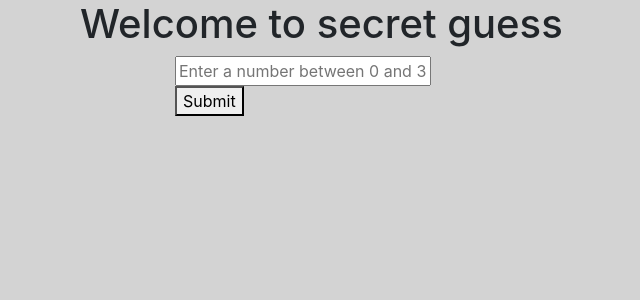
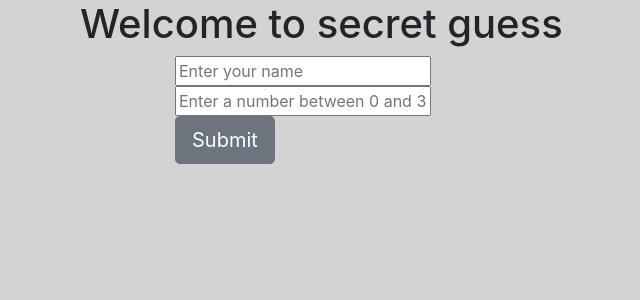
Before and after one commit to JesusFernandez1986/gues_with_flask, a Flask app: page / in a window 1280 px wide. Shown: the top 300 px of the page, without its empty margins (290-930 px from the left). Run offline with Flask 2, Linux system fonts and the light colour scheme; some libraries are stand-ins or nearby versions.

Commit message:
updated some styles through bootstrap

```diff
--- a/main.py
+++ b/main.py
@@ -13,6 +13,7 @@ def index():
         if not request.cookies.get('secret_number', False): # Si no hay cookie la genera
             response.set_cookie('secret_number', str(random.randint(1, 30)))
         return response # Devuelve la respuesta en forma de render_template
+
 
     elif request.method == "POST":
         if request.form.get('guess', False): # Para evitar trampas de aplicaciones que hagan request directas
--- a/templates/base.html
+++ b/templates/base.html
@@ -4,7 +4,7 @@
         <meta charset="UTF-8">
         <title>{% block title %}{% endblock title %}</title>
         <link rel="stylesheet" href="https://stackpath.bootstrapcdn.com/bootstrap/4.3.1/css/bootstrap.min.css" integrity="sha384-ggOyR0iXCbMQv3Xipma34MD+dH/1fQ784/j6cY/iJTQUOhcWr7x9JvoRxT2MZw1T" crossorigin="anonymous">
-        <link rel="stylesheet" href="{{url_for('static',filename='css/style.css')}}">
+        <link rel="stylesheet" href="{{url_for('static',filename='css/style.css')}}"> <!---ruta para la hoja de estilos usando url_for de jinja--->
 
     </head>
     <body>
--- a/templates/index.html
+++ b/templates/index.html
@@ -16,17 +16,20 @@
         <div class="row justify-content-center">
             <div class="col-4">
                 <form method="post" action="/" name="formulario">
+                    <input type="text" name="player-name" placeholder="Enter your name">
+                    <br>
+
                     <input type="text" name="guess" placeholder="Enter a number between 0 and 30">
                     <br>
 
-                    <button type="submit" class="">Submit</button>
+                    <button type="button" class="btn btn-secondary btn-lg">Submit</button>
                 </form>
             </div>
         </div>
     </div>
 
 
-
+    <!-- bucle que comprueba si se ha acertado el numero y segun esta comprobacion muestra distintos mensajes por pantalla -->
     {% if data %}
         {% if data.result == True %}
             <div class="container">
```
Also changed, not shown: static/css/style.css (line endings or trailing spaces).
